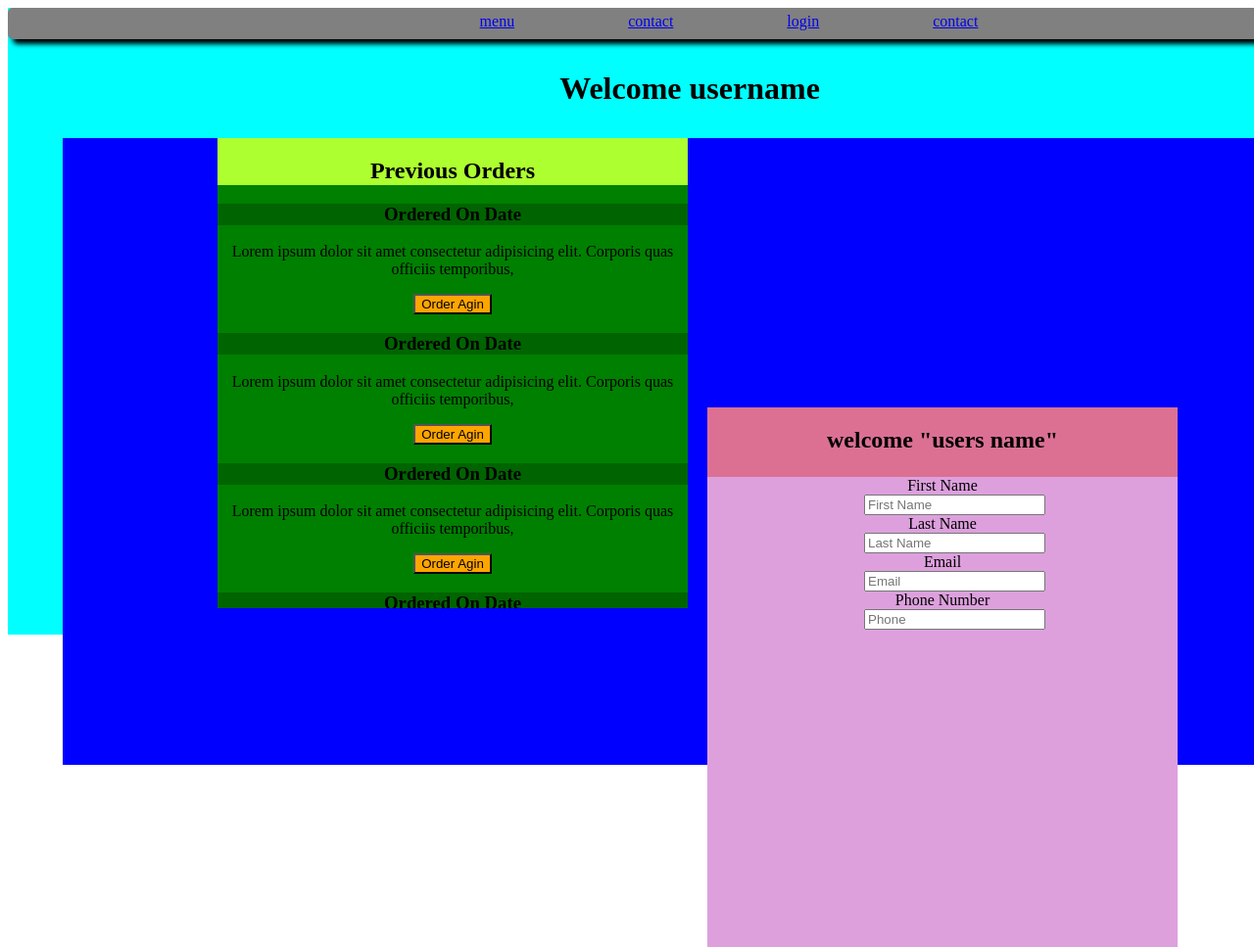
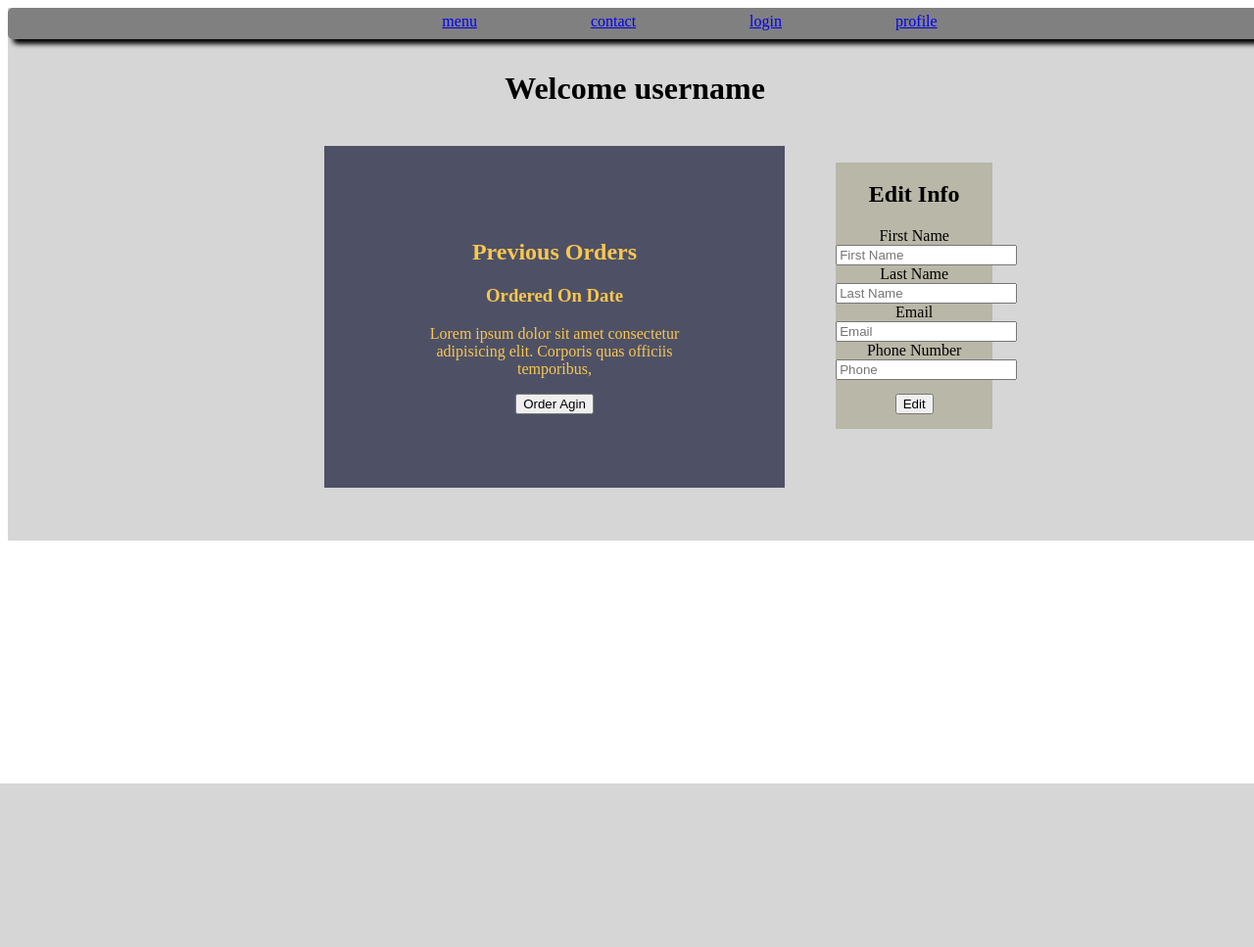
Before and after one commit to srohrbach18/group_project, a Django app: page /profile in a window 1280 px wide; the page is wider, and only the part inside the window is pictured. Shown: that part at 98% size. After the commit the page ends 800 px from the top of that part, so only its background shows below. Run offline with Django 3.2, Linux system fonts and the light colour scheme.

Commit message:
profile.html/css and  views

```diff
--- a/group_app/static/css/profile.css
+++ b/group_app/static/css/profile.css
@@ -1,24 +1,25 @@
 
 .container{
     display: contain;
-    background-color: aqua;
+    background-color: rgb(214, 214, 214);
     margin: auto;
     text-align: center;
-    height: 40em;
-    width: 87em;
+    height: 34em;
+    width: 80em;
+
 }
 .containing{
-    /* display container; */
+    display: container;
+    padding: 3em;
     margin: auto;
-    height: 40em;
+    height: 30em;
     width: 80em;
-    background-color: blue;
+    background-color:blue
 
 }
-/* header */
     .header-bar{
         display: container;
-        width: 85em;
+        width: 80em;
         height: 2em;
         background-color: gray;
         box-shadow: 5px 5px 5px;
@@ -41,83 +42,40 @@
         margin: 1em;
         text-align: center;
     }
-    /* end header */
 
-/* ================================== */
-
-     /* "previous orders" */
-        .older-orders-headder h2{
-            background-color: greenyellow;
-            text-align: center;
-        }
-        .older-orders-headder{
-            text-align: center;
-            display: inline-block;
-            width: 30em;
-            height :3em;
-            background-color: greenyellow;
-        }
-        .old-order-content{
-            margin: 0em 1em 1em 1em;
-            display: inline-block;
-            width: 30em;
-            height :30em;
-            background-color: green;
-            overflow: scroll;
-        }
-        .old-order-content form {
-            background-color:green ;
-            text-align: center;
-        }
-        .old-order-content form button{
-            text-align: center;
-            background-color:orange ;
-        }
-        .old-order-content h3{
-            text-align: center;
-            background-color:darkgreen ;
-        }
-        .old-order-content p{
-            background-color:green ;
-        }
-        .order{
-            display: inline-block;
-        }
-        /* end previous orders
-        ===================================== */
-
-        /* user-info */
-
-.user-header{
-        background-color: palevioletred;
-        display: inline-block;
+    .mid-holder{
+        align-items: top;
     }
 
-    .user-header h2{
-        text-align: center;
-        background-color: palevioletred;
+    .order-content{
+        color:#f9c74f;
+        padding: 4.7em ;
+        margin:.5em 3em 3em 3em;
+        display:inline-block;
+        width: 20em;
+        background-color:#4E5166;
+    }
+    .customer{
+
+        align-items: top;
+        display:inline-block;
+        background-color: #B9B7A7;
+        height:17em;
+        width: 10em;
+    }
+    #btn{
+        margin: 1em;
     }
 
-    .user_update{
-        display: inline-block;
-        margin-top: .25em;
-        display: inline-block;
+    #about-us{
+        width: 20em;
+
+    }
+    #about-us p{
+        margin: 2em;
+
+    }
+    .map{
+        height: 20em;
         width: 30em;
-        height: 30em;
-        text-align: center;
-        background-color: plum;
     }
-    .user_update form{
-        margin: auto;
-        display: inline-block;
-        text-align: center;
-        width: 10em;
-        background-color: plum;
-    }
-    .user_update form label{
-        margin: auto;
-        display: inline-block;
-        text-align: center;
-        width: 10em;
-        background-color: plum;
-    }
--- a/group_app/templates/profile.html
+++ b/group_app/templates/profile.html
@@ -13,44 +13,19 @@
 <div class ='container'>
     <div class='header-bar'>
         <div class='bar-item'> <a href="index">menu</a></div>
-            <div class='bar-item'> <a href="index">contact</a></div>
+        <div class='bar-item'> <a href="contact">contact</a></div>
         <div class='bar-item'> <a href="index">login</a></div>
-            <div class='bar-item'> <a href="profile">contact</a></div>
+        <div class='bar-item'> <a href="profile">profile</a></div>
     </div>
 
 
     <h1> Welcome username </h1>
-        <div class='containing'>
-            <div class='old-order-content'>
-                <div class='older-orders-headder'>
+    <div class='mid-holder'>
+        <div class='order-content'>
             <h2>Previous Orders</h2>
-                </div>
             <h3>Ordered On Date</h3>
-                <p class="old-order">Lorem ipsum dolor sit amet
-                    consectetur adipisicing elit.
-                    Corporis quas officiis temporibus,
-                </p>
-                <form action="order" method ='post'>
-                    <button type="submit">Order Agin</button>
-                </form>
-                <h3>Ordered On Date</h3>
-                <p class="old-order">Lorem ipsum dolor sit amet
-                    consectetur adipisicing elit.
-                    Corporis quas officiis temporibus,
-                </p>
-                <form action="order" method ='post'>
-                    <button type="submit">Order Agin</button>
-                </form>
-                <h3>Ordered On Date</h3>
-                <p class="old-order">Lorem ipsum dolor sit amet
-                    consectetur adipisicing elit.
-                    Corporis quas officiis temporibus,
-                </p>
-                <form action="order" method ='post'>
-                    <button type="submit">Order Agin</button>
-                </form>
-                <h3>Ordered On Date</h3>
-                <p class="old-order">Lorem ipsum dolor sit amet
+            <p class="old-order">
+                Lorem ipsum dolor sit amet
                 consectetur adipisicing elit.
                 Corporis quas officiis temporibus,
             </p>
@@ -58,11 +33,11 @@
                 <button type="submit">Order Agin</button>
             </form>
         </div>
-
-            <div class='user-header'>
-                <h2>welcome "users name"</h2>
-                <div class='user_update'>
-                    <form action="update">
+        <div class='customer'>
+            <div class='customer-header'>
+                <h2>Edit Info</h2>
+            </div>
+            <form class ='form' action="update">
                 <label for="first_name">First Name</label>
                 <input type="text" name='first_name'id='first_name' placeholder="First Name">
                 <label for="last_name">Last Name</label>
@@ -71,8 +46,8 @@
                 <input type="text" name='email'id='email' placeholder="Email">
                 <label for="Phone_number">Phone Number</label>
                 <input type="text" name='Phone_number'id='Phone_number' placeholder="Phone">
+                <button id ='btn' type="submit">Edit</button>
             </form>
-                </div>
         </div>
     </div>
 </div>
--- a/group_app/urls.py
+++ b/group_app/urls.py
@@ -4,5 +4,5 @@ from . import views
 urlpatterns = [
     path('', views.index),
     path('profile',views.profile),
-
+    path('contact',views.contact)
 ]
--- a/group_app/views.py
+++ b/group_app/views.py
@@ -6,7 +6,8 @@ def index(request):
 
     return render(request,'index.html')
 
-
+def contact (request):
+    return render(request,'contact.html')
 
 
 def profile(request):
```
Also changed, not shown: group_app/templates/contact.html (added, +54 -0 lines), 2 other files. Lines whose indentation alone changed are shown as unchanged.
